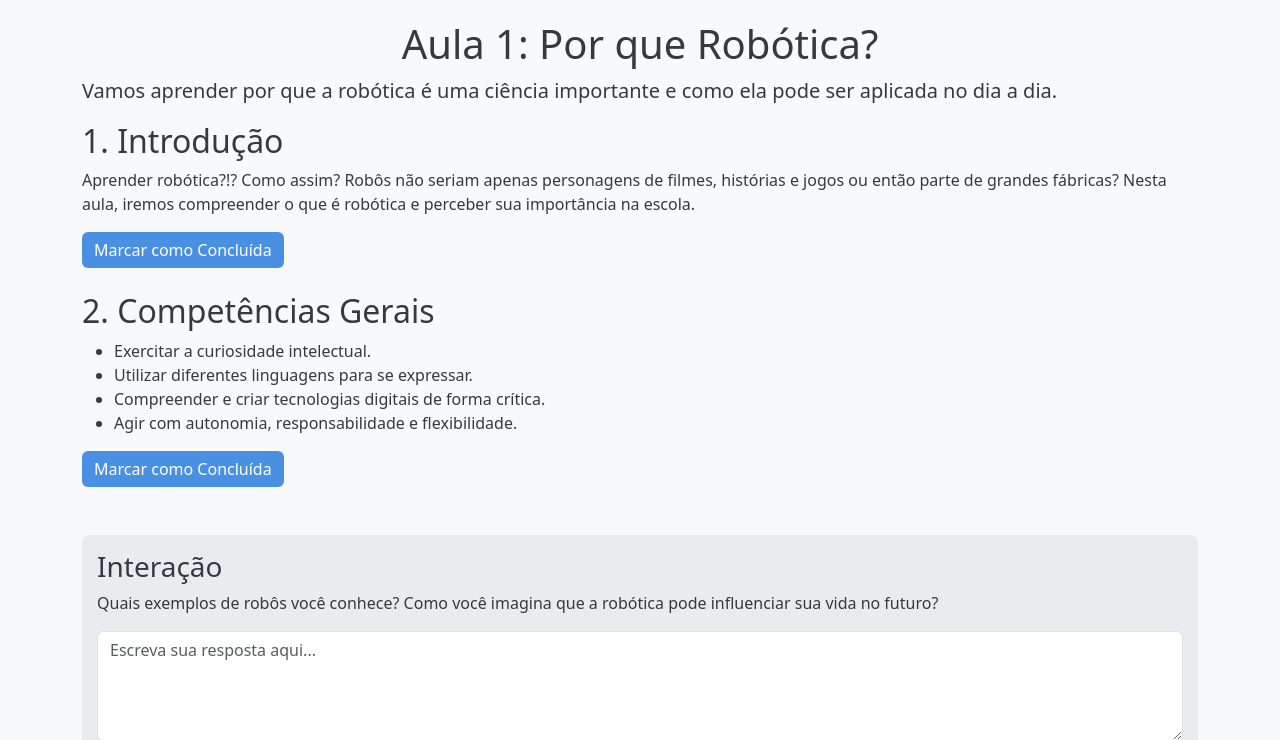
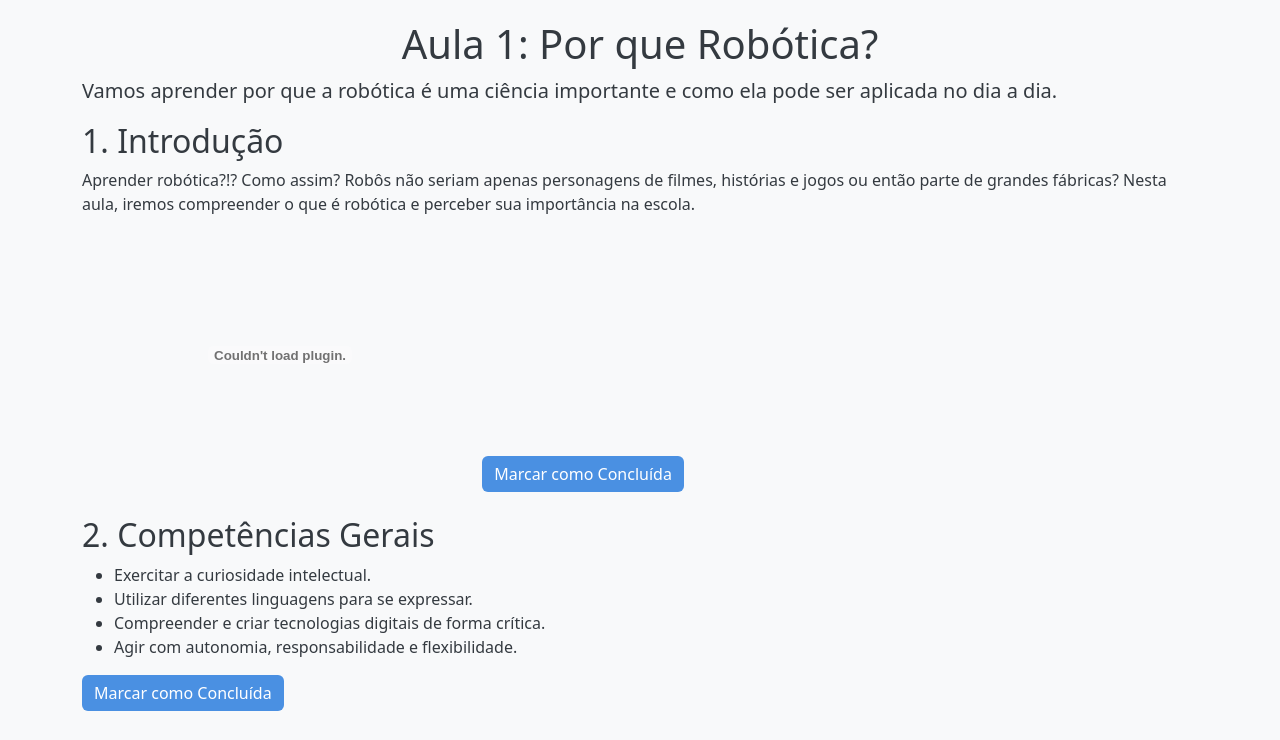
Before and after one commit to allanlealluz/C2W-SAMSUNG_Project, a Flask app: page /robotica in a window 1280 px wide. Shown: the top 740 px of the page. Run offline with Flask 3, Linux system fonts and the light colour scheme.

Commit message:
changes 14-09 6

```diff
--- a/templates/robotica.html
+++ b/templates/robotica.html
@@ -37,6 +37,7 @@
         <div class="section" id="section-1">
             <h2>1. Introdução</h2>
             <p>Aprender robótica?!? Como assim? Robôs não seriam apenas personagens de filmes, histórias e jogos ou então parte de grandes fábricas? Nesta aula, iremos compreender o que é robótica e perceber sua importância na escola.</p>
+            <embed class="m-5" src="{{url_for('static',filename='Content/aula01_por_que_robotica_modulo1.pdf')}}">
             <button class="btn btn-primary" onclick="completeSection(1)">Marcar como Concluída</button>
         </div>
 
```
Also changed, not shown: 2 other files.
